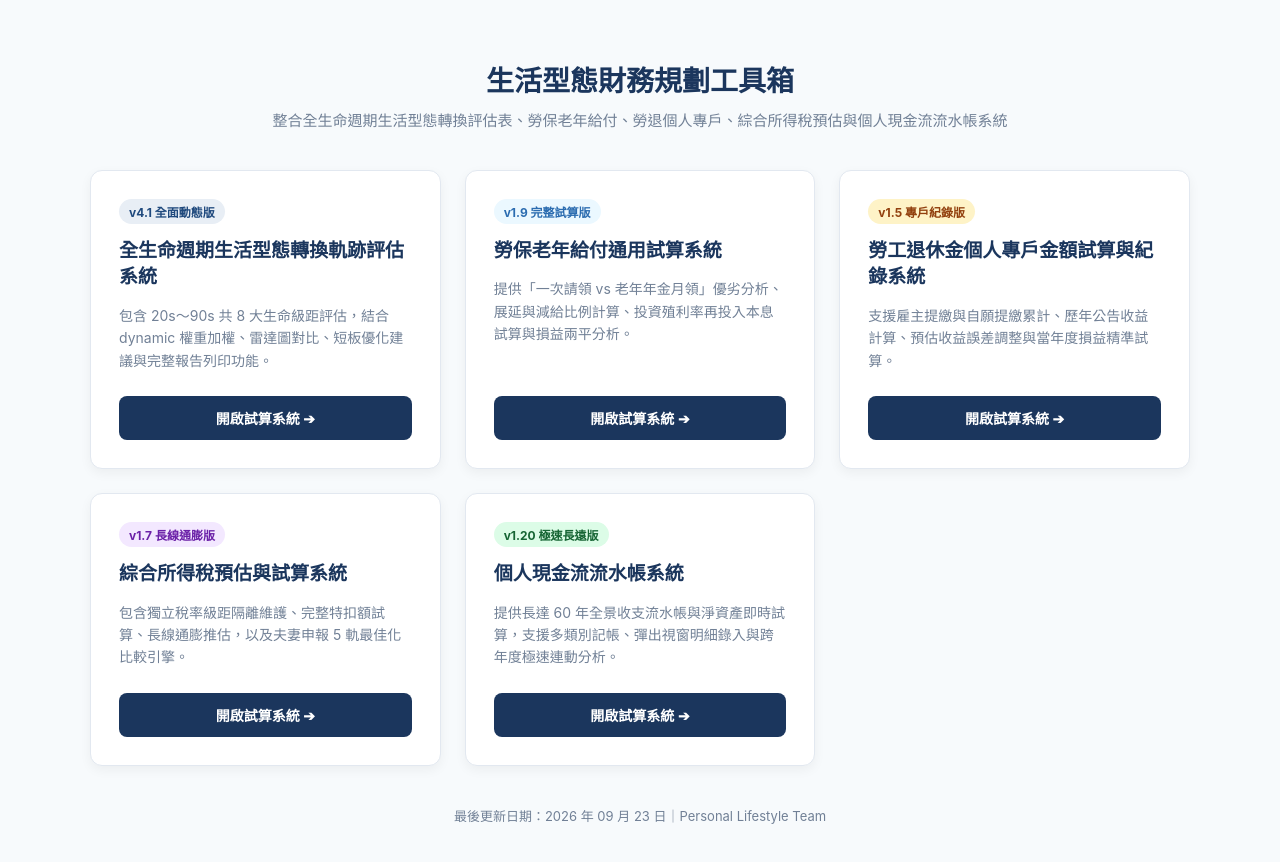
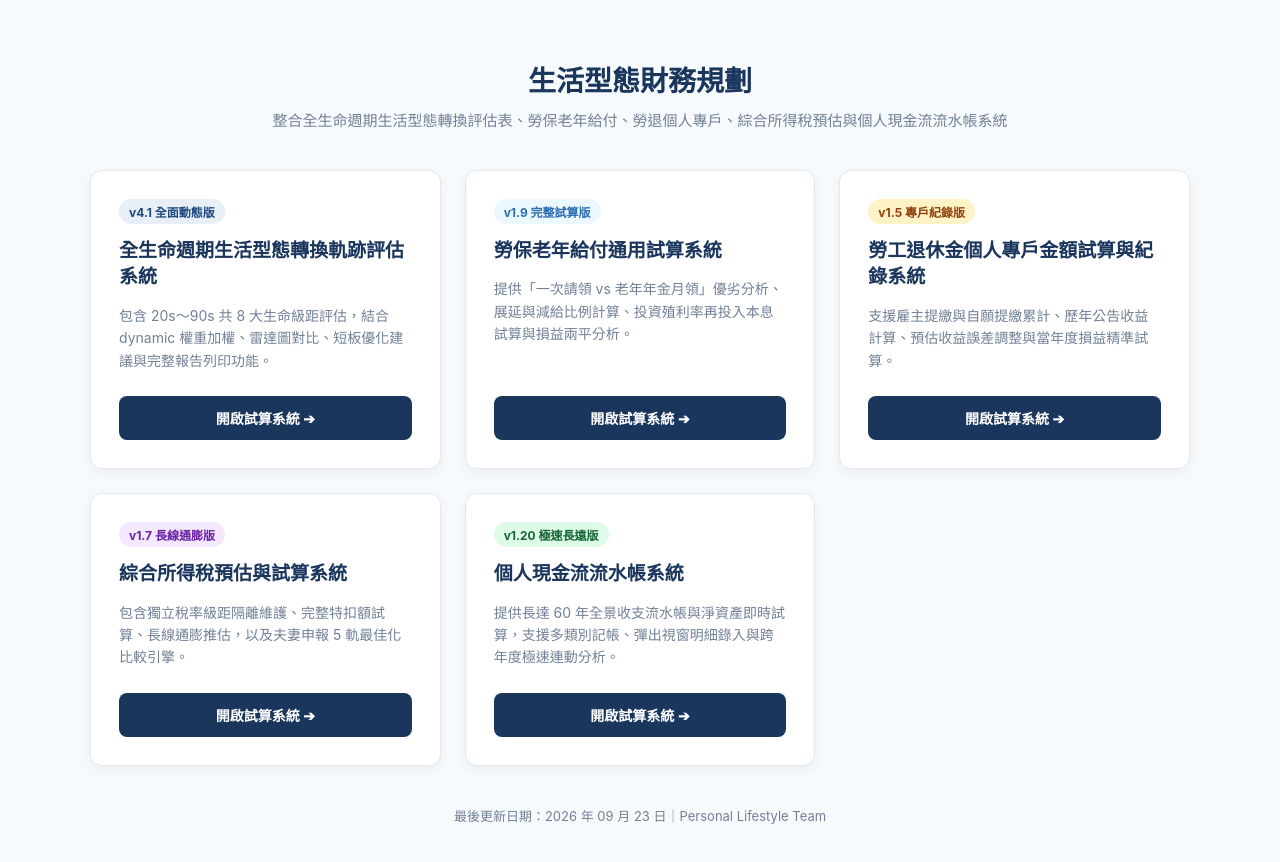
Before and after one commit to jasonko-max/lifestyle, a plain HTML site: page index.html in a window 1280 px wide. Drawn offline with Linux system fonts and the light colour scheme.

Commit message:
Update index.html

```diff
--- a/index.html
+++ b/index.html
@@ -146,7 +146,7 @@
 
 <div class="container">
     <div class="header">
-        <h1>生活型態財務規劃工具箱</h1>
+        <h1>生活型態財務規劃</h1>
         <p>整合全生命週期生活型態轉換評估表、勞保老年給付、勞退個人專戶、綜合所得稅預估與個人現金流流水帳系統</p>
     </div>
 
```
